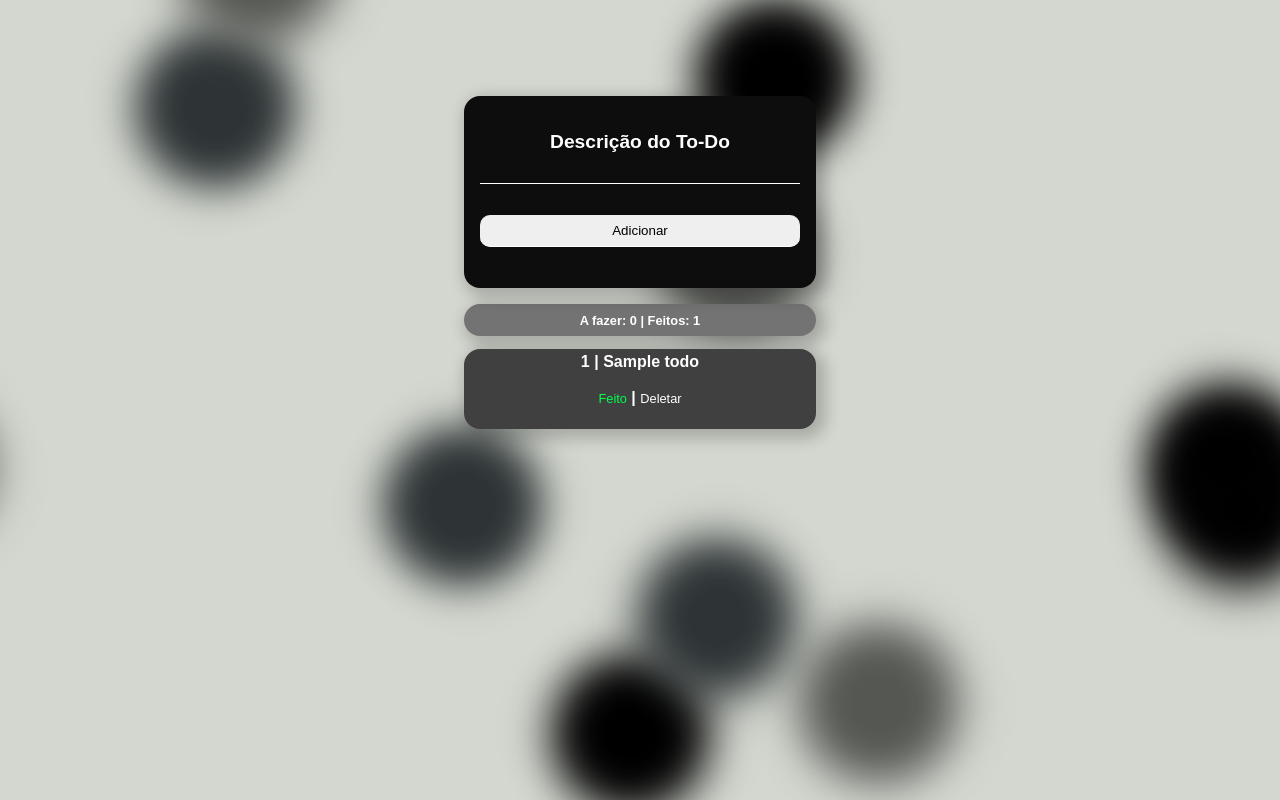
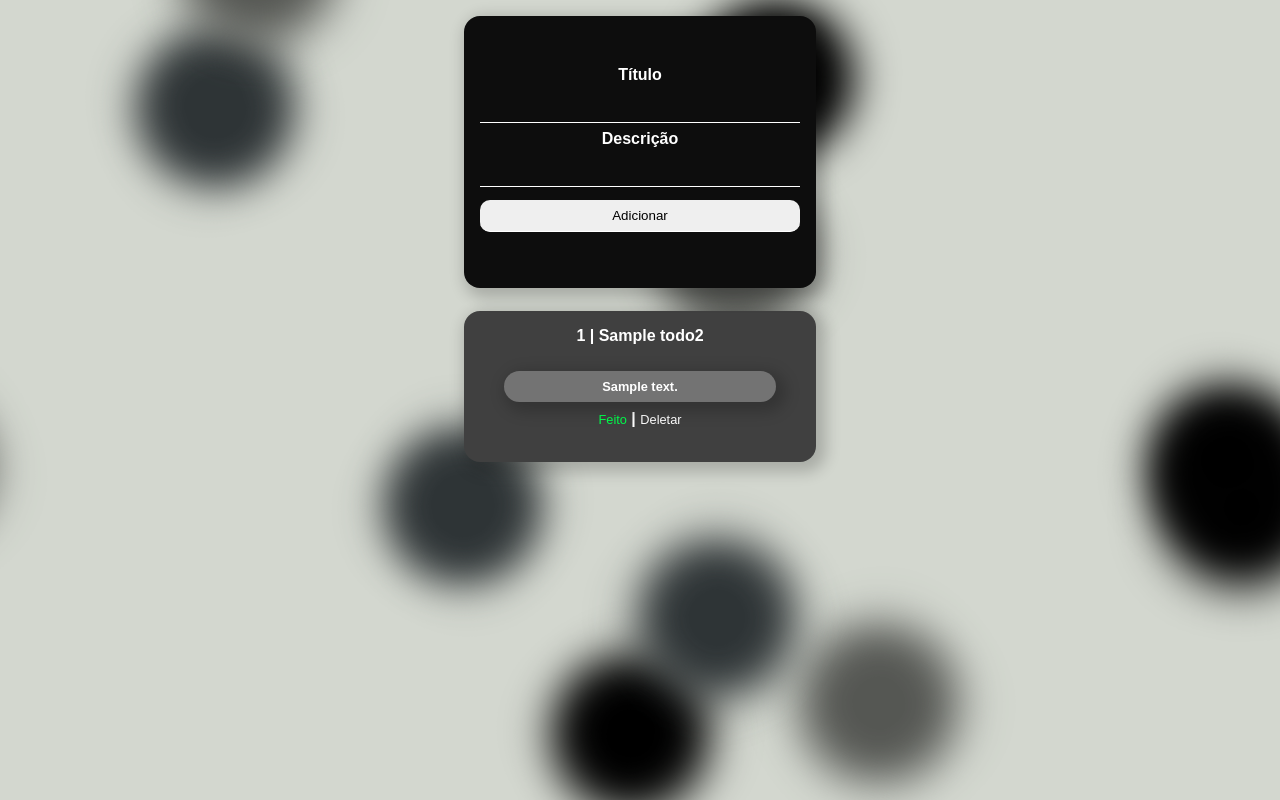
Before and after one commit to duvrdx/flask_todo, a Flask app: page / in a window 1280 px wide. Run offline with Flask 2, Linux system fonts and the light colour scheme; tables that the repository leaves empty hold one stand-in row (values such as "Sample post").

Commit message:
feat: Adicionando descriçao ao To-Do

```diff
--- a/app.py
+++ b/app.py
@@ -1,3 +1,4 @@
+from pydoc import describe
 from flask import Flask, request, render_template, redirect, url_for
 from flask_sqlalchemy import SQLAlchemy
 
@@ -7,25 +8,33 @@
 db = SQLAlchemy(app)
 
 # Criando classes do Banco de Dados
-class Todo(db.Model):
+#class Todo(db.Model):
+#    id = db.Column(db.Integer, primary_key=True)
+#    title = db.Column(db.String(100))
+#    completed = db.Column(db.Boolean)
+
+class Todo2(db.Model):
     id = db.Column(db.Integer, primary_key=True)
     title = db.Column(db.String(100))
+    description = db.Column(db.String(100))
     completed = db.Column(db.Boolean)
+
 
 @app.route("/")
 def index():
-    todo_list = Todo.query.all()
-    todo_completed = Todo.query.filter_by(completed = True).all()
-    todo_incompleted = Todo.query.filter_by(completed = False).all()
+    todo_list = Todo2.query.all()
+    todo_completed = Todo2.query.filter_by(completed = True).all()
+    todo_incompleted = Todo2.query.filter_by(completed = False).all()
     return render_template("index.html", todo_list=todo_list, todo_completed = len(todo_completed), todo_incompleted = len(todo_incompleted))
 
 @app.route("/add", methods=["POST"])
 def add():
     # Resgatando resposta do form
     title = request.form["ftitle"]
+    description = request.form["fdescription"]
 
     # Criando novo item da classe Todo
-    new_todo = Todo(title=title, completed=False)
+    new_todo = Todo2(title=title, completed=False, description=description)
     db.session.add(new_todo)
     db.session.commit()
 
@@ -33,14 +42,14 @@
 
 @app.route("/update/<int:id>")
 def update(id):
-    todo = Todo.query.filter_by(id = id).first()
+    todo = Todo2.query.filter_by(id = id).first()
     todo.completed = not(todo.completed)
     db.session.commit()
     return redirect(url_for("index"))
 
 @app.route("/delete/<int:id>")
 def delete(id):
-    todo = Todo.query.filter_by(id = id).first()
+    todo = Todo2.query.filter_by(id = id).first()
     db.session.delete(todo)
     db.session.commit()
     return redirect(url_for("index"))
--- a/static/index.css
+++ b/static/index.css
@@ -3,7 +3,7 @@
     padding: 0;
 }
 
-main{padding: 5rem;
+main{padding: 1rem;
     display: flex;
     justify-content: center;
     align-items: center;
@@ -17,9 +17,8 @@
     align-items: center;
     flex-direction: column;
     padding: 1rem;
-    margin: 1rem;
     width: 20rem;
-    height: 10rem;
+    height: 15rem;
     background-color: #0D0D0D;
     border-radius: 1rem;
     -webkit-box-shadow: 5px 5px 15px 5px rgba(0,0,0,0.2);
@@ -43,8 +42,9 @@
 .todo-form label{
     font-family: sans-serif;
     font-weight: bold;
-    font-size: 1.2rem;
+    font-size: 1rem;
     color: #FFF;
+    margin-bottom: .5rem;
 }
 
 .todo-form button{
@@ -66,7 +66,7 @@
     padding: 1rem;
     margin: 0.3rem;
     width: 20rem;
-    height: 3rem;
+    height: fit-content;
     font-weight: bold;
     background-color: #404040;
     border-radius: 1rem;
@@ -98,7 +98,7 @@
     color: rgb(255, 58, 58)
 }
 
-.description{
+.stats{
     z-index: 2;
     display: flex;
     justify-content: center;
@@ -111,6 +111,27 @@
     margin-bottom: 0.5rem;
     width: 20rem;
     height: 1rem;
+    font-size: .8rem;
+    font-weight: bold;
+    background-color: #737373;
+    border-radius: 1rem;
+    -webkit-box-shadow: 5px 5px 15px 5px rgba(0,0,0,0.2);
+    box-shadow: 5px 5px 15px 5px rgba(0,0,0,0.2);
+}
+
+.description{
+    z-index: 2;
+    display: flex;
+    justify-content: center;
+    align-items: center;
+    flex-direction: column;
+    font-family: sans-serif;
+    font-size: .8rem;
+    color: #FFF;
+    padding: .5rem;
+    margin: 0.5rem;
+    width: 80%;
+    height: fit-content;
     font-size: .8rem;
     font-weight: bold;
     background-color: #737373;
--- a/templates/index.html
+++ b/templates/index.html
@@ -35,14 +35,15 @@
          </div>
 
         <form class="todo-form"action="/add" method="post">
-            <label for="ftitle">Descrição do To-Do</label>
+            <label for="ftitle">Título</label>
             <input class="form-control" type="text" id="ftitle" name="ftitle">
-            <br>
+            <label for="fdescription">Descrição</label>
+            <input class="form-control" type="text" id="fdescription" name="fdescription">
             <button type="submit">Adicionar</button>
         </form>
 
             {% if todo_completed > 0 or todo_incompleted > 0 %}
-                <div class="description">
+                <div class="todo-stats">
                     <span>A fazer: {{ todo_incompleted }} | Feitos: {{ todo_completed }}</span>
                 </div>
             {% endif %}
@@ -51,6 +52,15 @@
                 <div class="todo-item">
                     <span>{{ todo.id }} | {{ todo.title }}</span>
                     <br>
+                    {% if not(todo.description != "") or not(todo.description != " ")%}
+                        <div class="description" style="display: none;">
+                            <p>{{todo.description}}</p>
+                        </div>
+                    {%else%}
+                        <div class="description">
+                            <p>{{todo.description}}</p>
+                        </div>
+                    {% endif %}
                     <div>
                         {% if todo.completed == True%}
                             <a class="completed" href="/update/{{ todo.id }}">Feito</a>
```
Also changed, not shown: 1 other file.
